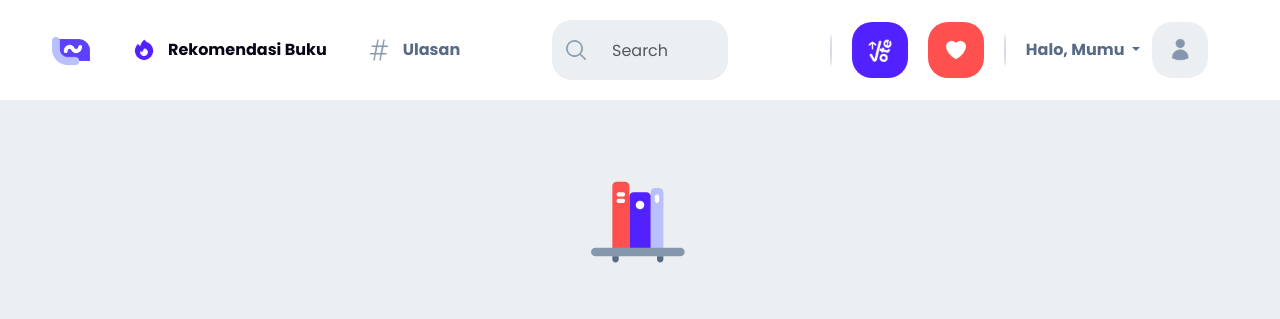
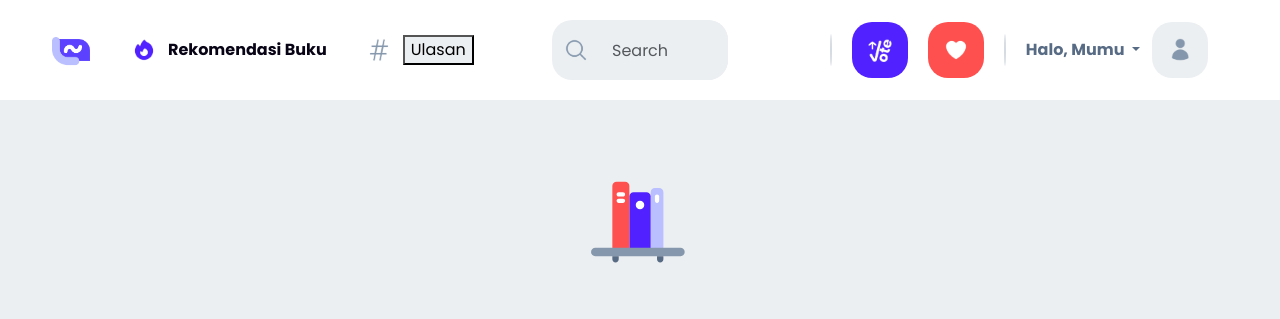
Before and after one commit to PBP23-A01/Litracker, a Django app: page / in a window 1280 px wide. Shown: the top 319 px of the page. Run offline with Django 4.2, Linux system fonts and the light colour scheme; data comes from the database, SQL or seed files in the repository.

Commit message:
nyambungin ulasan ke review_book page

```diff
--- a/book/templates/homepage.html
+++ b/book/templates/homepage.html
@@ -15,8 +15,16 @@
           </div>
           <div class=" g-0 d-flex flex-row align-items-center justify-content-start" style="background-color: white;">
               <img src="{% static 'icon/tag grey.png' %}" alt="rekomendasi" style="width: 24px; height: 24px; margin-right: 12px; background-color: white;">
-              <div class="nav-text-secondary">Ulasan</div>
           </div>
+
+          <div class=" g-0 d-flex flex-row align-items-center justify-content-start" style="background-color: white;">
+            <a href="{% url 'review_book:show_review' %}">
+                <button>
+                  Ulasan
+                </button>
+            </a>
+          </div>
+
       </div>
       <div class="container-fluid w-100 h-100 d-flex align-items-center" style="background-color: white;">
           <div class="search w-100 d-flex flex-row align-items-center justify-content-between" style="background-color: var(--kashmir-blue-100); height: 100%; border-radius: 20px; padding-left: 12px;">
--- a/review_book/templates/review_book.html
+++ b/review_book/templates/review_book.html
@@ -1,5 +1,3 @@
-review_book.html:
-
 <!DOCTYPE html>
 <html lang="en">
 <head>
```
